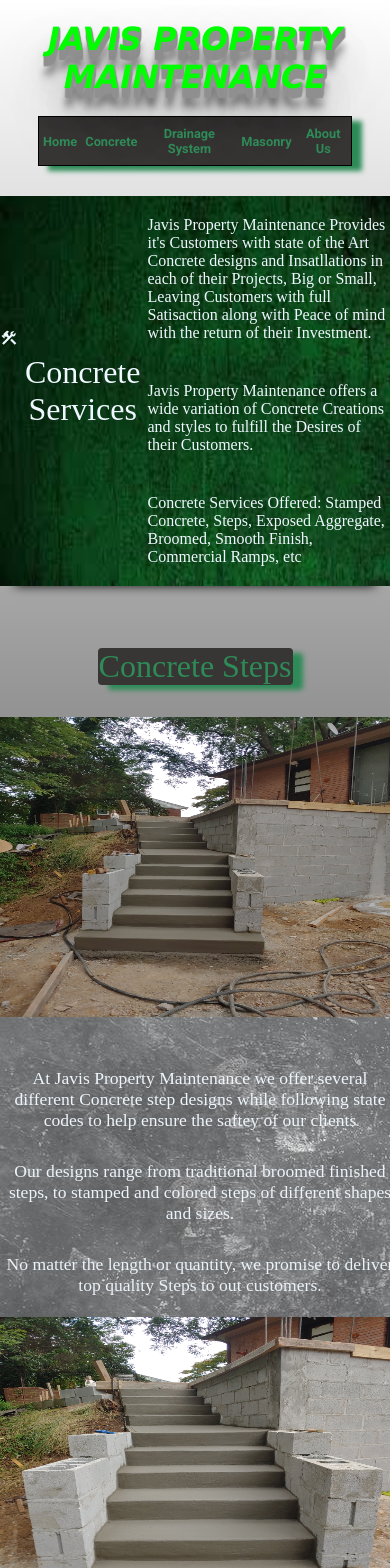
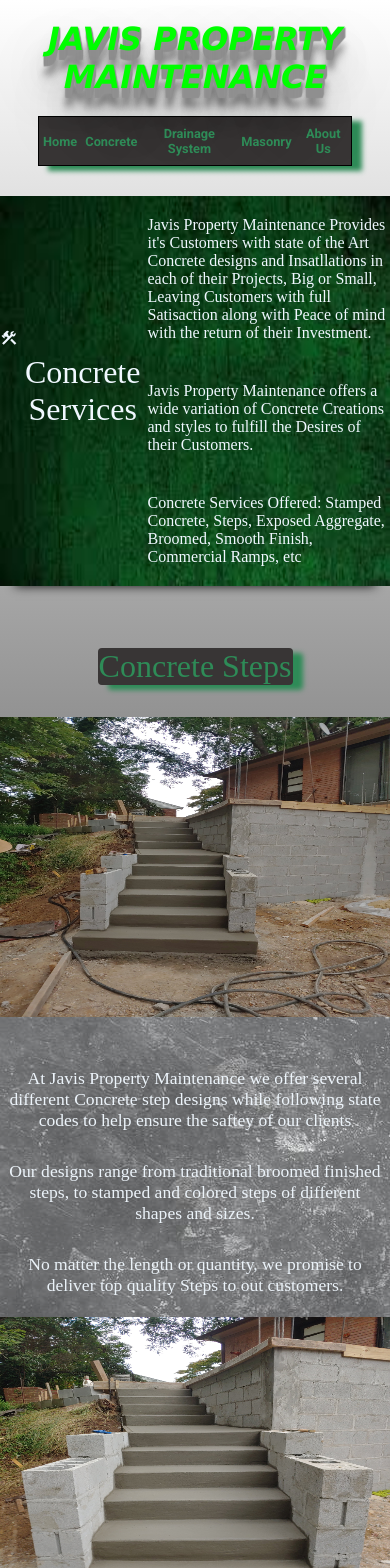
Before and after one commit to JaredHerrera6/javis-pm, a React (Create React App) app: page /concrete in a window 390 px wide. Shown: the top 1568 px of the page. Built offline with nearby package versions, Linux system fonts and the light colour scheme.

Commit message:
Git changing description width

```diff
--- a/src/pages/styles/Concrete.css
+++ b/src/pages/styles/Concrete.css
@@ -3,6 +3,8 @@
     flex-direction: column;
     width: 100%;
     margin: 0;
+    padding: 0;
+    overflow-x: hidden;
 }
 .concrete-service-description{
     display: flex;
@@ -173,8 +175,8 @@
      flex-direction: column;
     }
     .concrete-container div{
-        width: 400px;
         height: 300px;
+        width: 100%;
       }
   }
   .center-description p{
```
